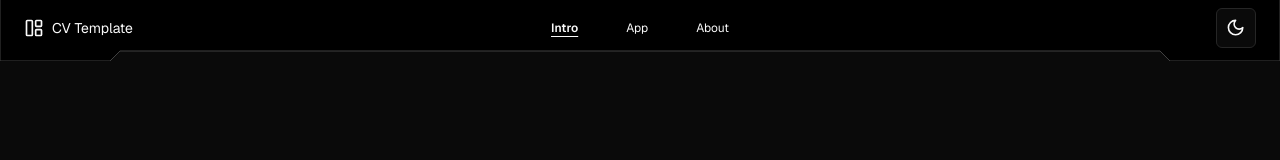
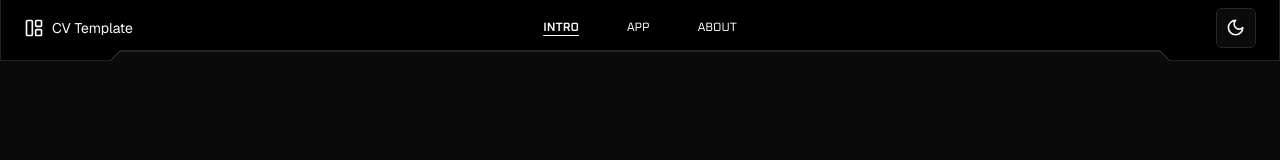
Before and after one commit to gap689/cv, a Next.js app: page / in a window 1280 px wide. Shown: the top 160 px of the page. Built offline with nearby package versions, Linux system fonts and the light colour scheme.

Commit message:
updated font style

```diff
--- a/components/navigation/top-nav.tsx
+++ b/components/navigation/top-nav.tsx
@@ -102,24 +102,24 @@ const TopNavigation = () => {
               <MobileSidebar/>
             </div>
             <div className='w-full'>
-              <ul className='flex items-center justify-center space-x-1 sm:space-x-4 text-xs'>
+              <ul className='flex items-center justify-center space-x-1 sm:space-x-4 text-xs uppercase font-oxanium'>
                 <ol>
                   <Link href="/">
-                    <Button variant="link" className={cn('text-xs font-normal', pathname==="/" && "font-semibold underline")}>
+                    <Button variant="link" className={cn('text-xs font-normal uppercase', pathname==="/" && "font-semibold underline")}>
                       Intro
                     </Button>
                   </Link>
                 </ol>
                 <ol>
                   <Link href="/app">
-                    <Button variant="link" className={cn('text-xs font-normal', pathname.startsWith("/app") && "font-semibold underline")}>
+                    <Button variant="link" className={cn('text-xs font-normal uppercase', pathname.startsWith("/app") && "font-semibold underline")}>
                       App
                     </Button>
                   </Link>
                 </ol>
                 <ol>
                   <Link href="/about">
-                    <Button variant="link" className={cn('text-xs font-normal', pathname==="/about" && "font-semibold underline ")}>
+                    <Button variant="link" className={cn('text-xs font-normal uppercase', pathname==="/about" && "font-semibold underline ")}>
                       About
                     </Button>
                   </Link>
```
